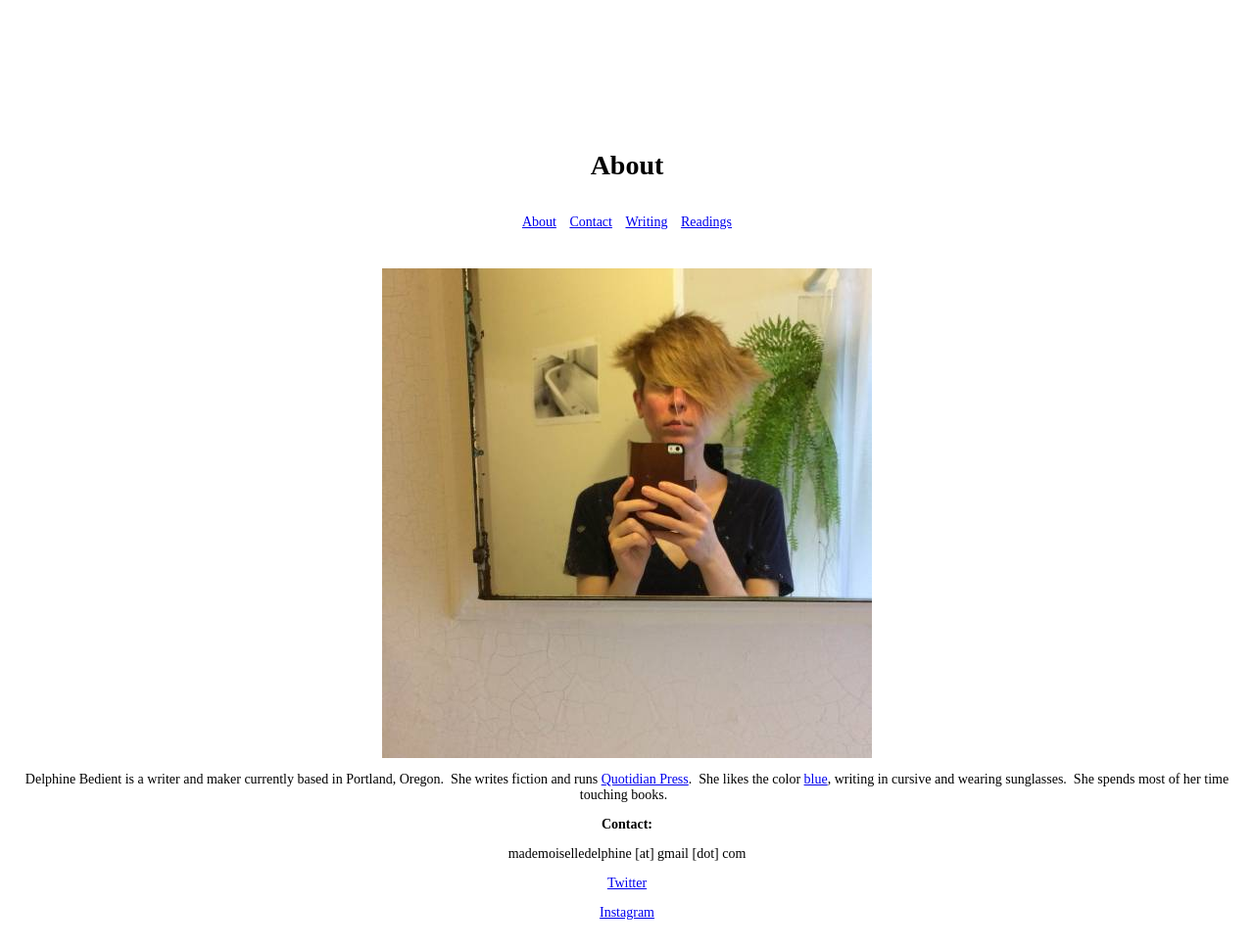
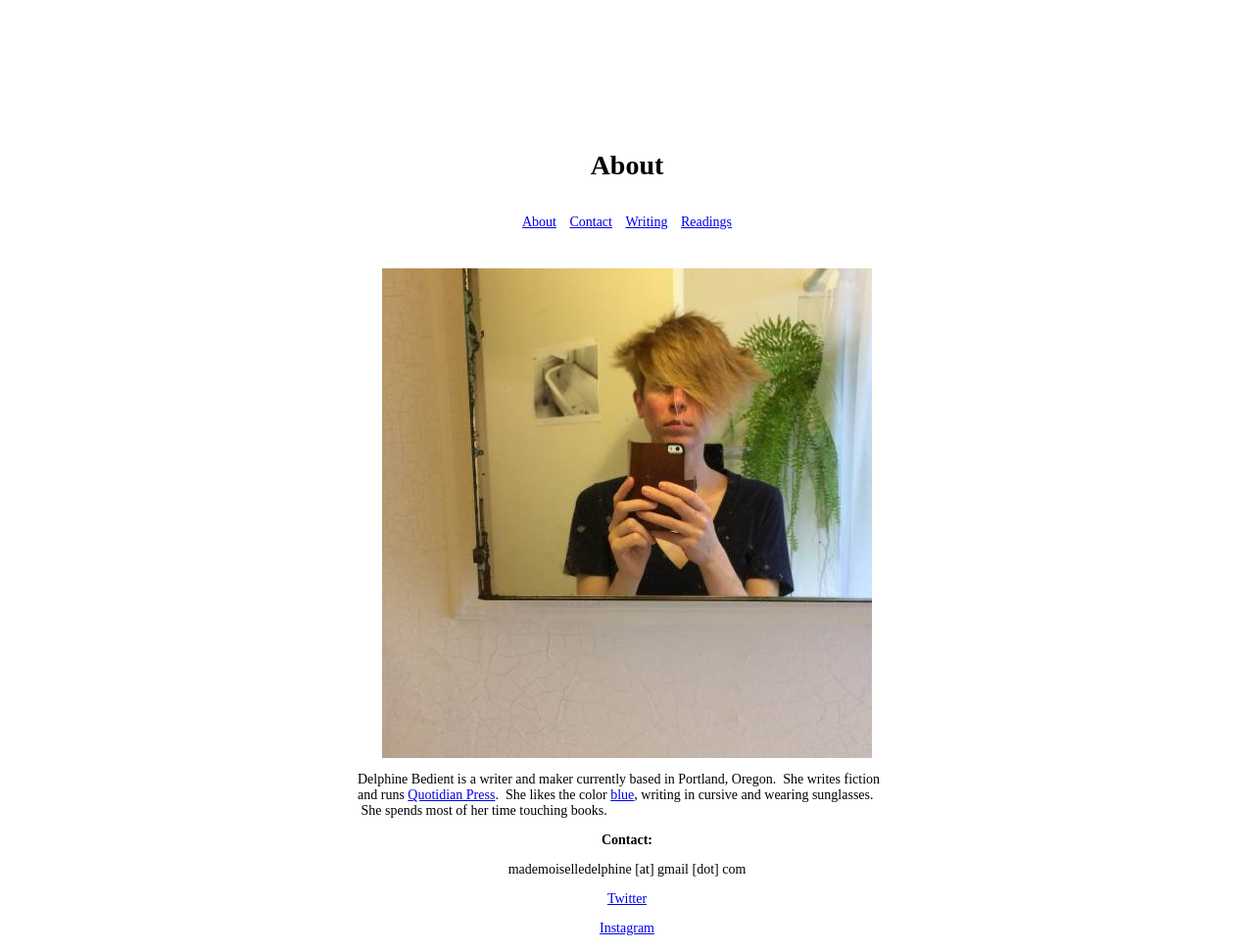
Before and after one commit to missdelphine/missdelphine.github.io, a plain HTML site: page about.html in a window 1280 px wide. Shown: the whole page at 98% size. Drawn offline with Linux system fonts and the light colour scheme.

Commit message:
centered text

```diff
--- a/about.html
+++ b/about.html
@@ -30,7 +30,8 @@
 			<p>
 				<img src="self.jpg">
 			</p>
-			<p>
+			<div style="width: 550px; margin: 0 auto; ">
+				<p style="text-align: left;">
 					Delphine Bedient is a writer and maker currently based in Portland, Oregon. &nbsp;She writes fiction and runs <a href="http://quotidianpress.com/">Quotidian Press</a>. &nbsp;She likes the color <a href="https://www.google.com/search?q=international+klein+blue&rlz=1C5CHFA_enUS503US506&source=lnms&tbm=isch&sa=X&ved=0ahUKEwj1i535z8LcAhWnpFkKHc4YB3oQ_AUICigB&biw=1237&bih=631">blue</a>, writing in cursive and wearing sunglasses. &nbsp;She spends most of her time touching books. &nbsp;
 				</p>
 				<p>
@@ -46,5 +47,6 @@
 					<a href="https://www.instagram.com/mademoiselledelphine/">Instagram</a>
 				</p>
 			</div>
+		</div>
 	</body>
 </html>
```
Lines whose indentation alone changed are shown as unchanged.
